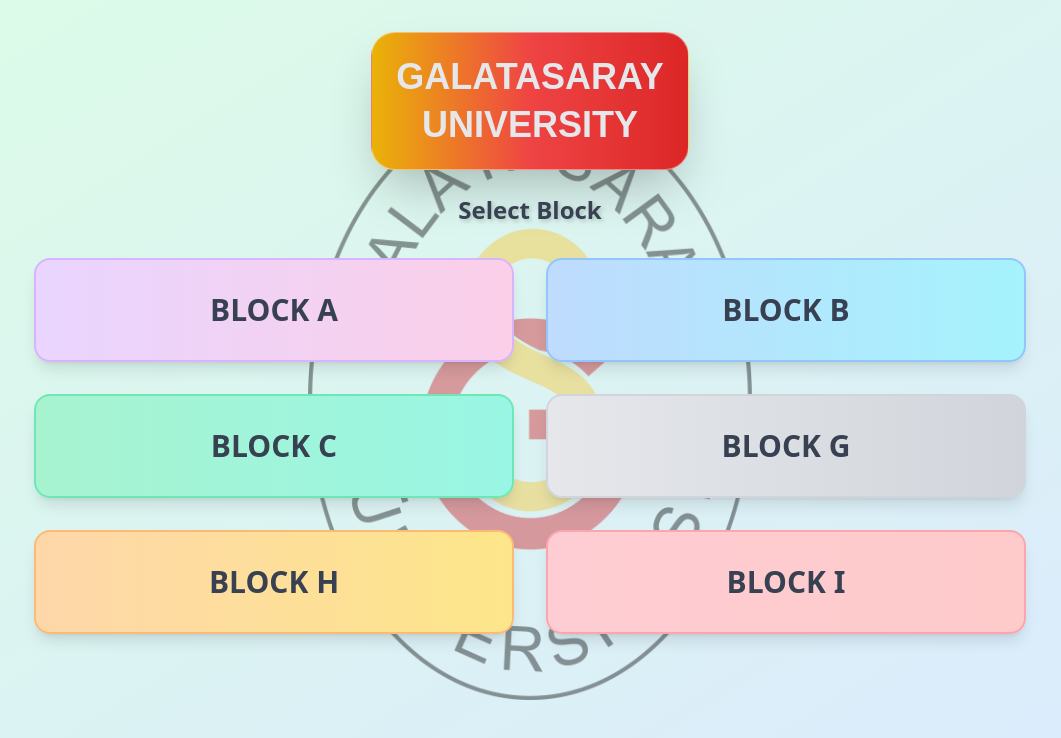
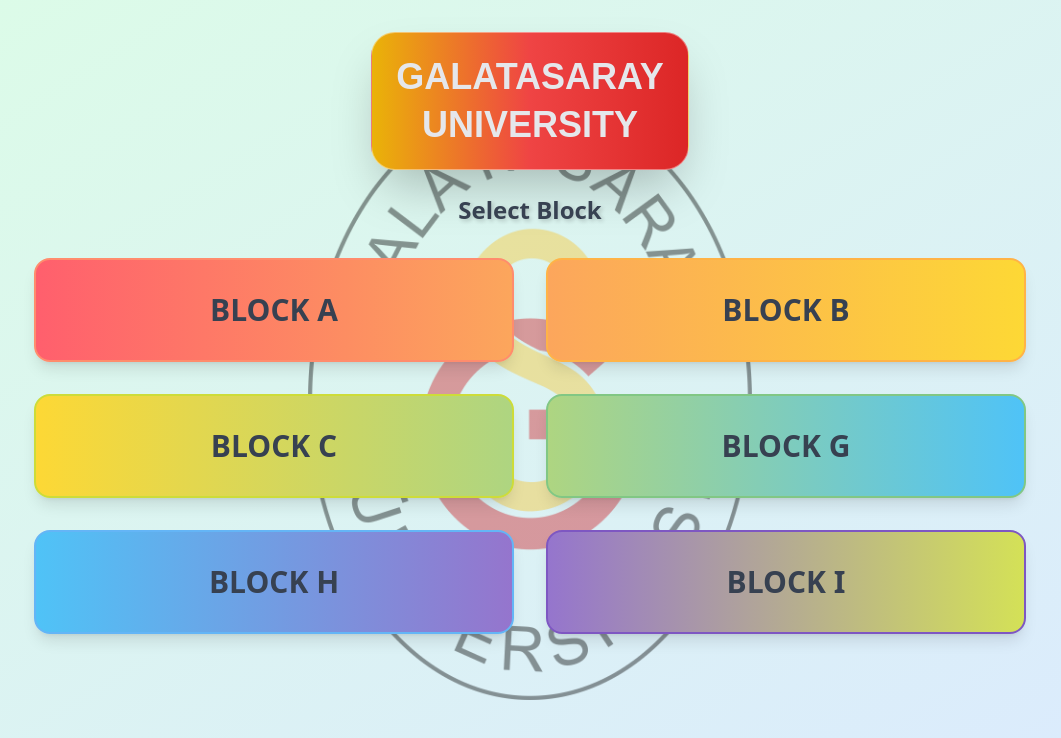
Before and after one commit to kaancolakoglu/SmartClassroom, a React (Vite) app in the folder FrontEnd_SmartClassroom/: page / in a window 1280 px wide. Shown: the top 738 px of the page, without its empty margins (110-1171 px from the left). Built offline with nearby package versions, Linux system fonts and the light colour scheme; no server answers.

Commit message:
fix: block sorting and color changes

```diff
--- a/FrontEnd_SmartClassroom/src/components/BlockSelectionPage.jsx
+++ b/FrontEnd_SmartClassroom/src/components/BlockSelectionPage.jsx
@@ -11,7 +11,9 @@
     const fetchBlocks = async () => {
       try {
         const data = await ApiService.getAllBuildings();
-        setBlocks(data);
+        // Blokları alfabetik olarak sırala
+        const sortedData = [...data].sort((a, b) => a.name.localeCompare(b.name));
+        setBlocks(sortedData);
         setLoading(false);
       } catch (error) {
         console.error('Block data fetch error:', error);
@@ -25,38 +27,42 @@
 
   const blockColors = {
     'A': {
-      bg: 'from-purple-200 to-pink-200',
-      hover: 'hover:from-purple-300 hover:to-pink-300',
-      border: 'border-purple-300'
+      bg: 'bg-gradient-to-br from-[#ff5f6d] to-[#fca65c]', // Kırmızıdan turuncuya
+      hover: 'hover:from-[#ff6f7d] hover:to-[#fcb06b]',
+      border: 'border-[#ff8c6d]'
     },
     'B': {
-      bg: 'from-blue-200 to-cyan-200',
-      hover: 'hover:from-blue-300 hover:to-cyan-300',
-      border: 'border-blue-300'
+      bg: 'bg-gradient-to-br from-[#fca65c] to-[#fdd835]', // Turuncudan sarıya
+      hover: 'hover:from-[#fcb06b] hover:to-[#fde340]',
+      border: 'border-[#ffb347]'
     },
     'C': {
-      bg: 'from-emerald-200 to-teal-200',
-      hover: 'hover:from-emerald-300 hover:to-teal-300',
-      border: 'border-emerald-300'
+      bg: 'bg-gradient-to-br from-[#fdd835] to-[#aed581]', // Sarıdan açık yeşile
+      hover: 'hover:from-[#fde340] hover:to-[#b7e18d]',
+      border: 'border-[#cddc39]'
+    },
+    'G': {
+      bg: 'bg-gradient-to-br from-[#aed581] to-[#4fc3f7]', // Açık yeşilden açık maviye
+      hover: 'hover:from-[#b7e18d] hover:to-[#64bdf6]',
+      border: 'border-[#81c784]'
     },
     'H': {
-      bg: 'from-orange-200 to-amber-200',
-      hover: 'hover:from-orange-300 hover:to-amber-300',
-      border: 'border-orange-300'
+      bg: 'bg-gradient-to-br from-[#4fc3f7] to-[#9575cd]', // Açık maviden mora
+      hover: 'hover:from-[#64bdf6] hover:to-[#a784db]',
+      border: 'border-[#64b5f6]'
     },
     'I': {
-      bg: 'from-rose-200 to-red-200',
-      hover: 'hover:from-rose-300 hover:to-red-300',
-      border: 'border-rose-300'
+      bg: 'bg-gradient-to-br from-[#9575cd] to-[#d4e157]', // Mordan lime yeşiline (gökkuşağı sırasını tamamlamak için)
+      hover: 'hover:from-[#a784db] hover:to-[#dce775]',
+      border: 'border-[#7e57c2]'
     }
-    // Other blocks can be added here
   };
 
   // Default color
   const defaultColor = {
-    bg: 'from-gray-200 to-gray-300',
-    hover: 'hover:from-gray-300 hover:to-gray-400',
-    border: 'border-gray-300'
+    bg: 'from-neutral-100 to-neutral-200',
+    hover: 'hover:from-neutral-200 hover:to-neutral-300',
+    border: 'border-neutral-300'
   };
 
   // Get block color, use default if not found
```
